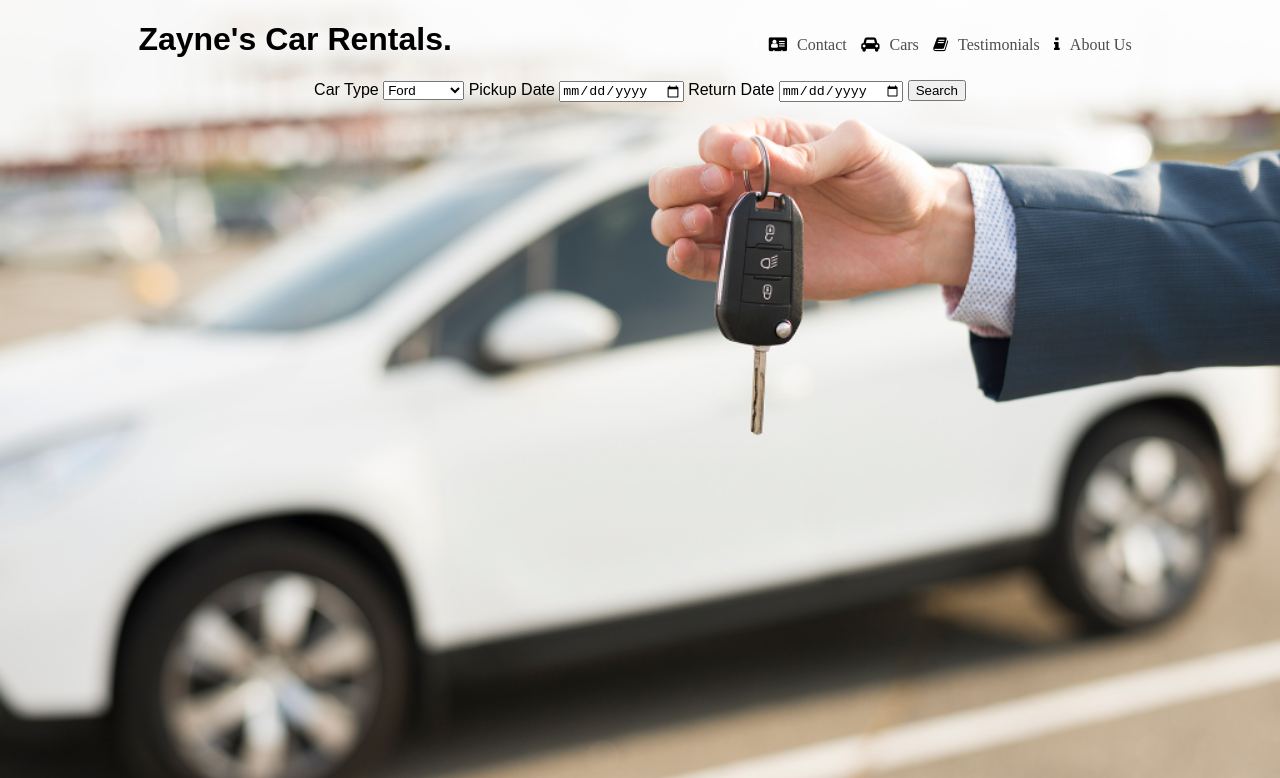
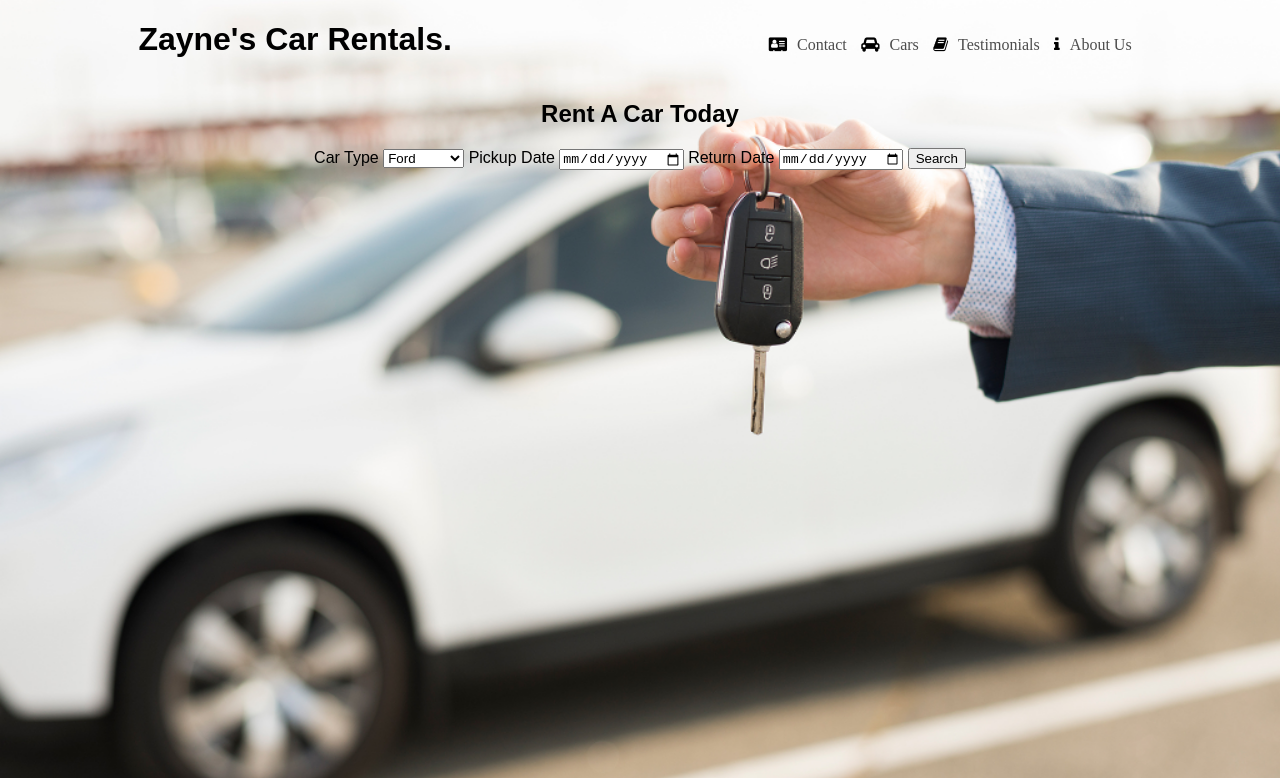
Before and after one commit to SomeTTVKid/CWI-SWDV-116-ZayneBendixen, a plain HTML site: page index.html in a window 1280 px wide. Shown: the top 778 px of the page. Drawn offline with Linux system fonts and the light colour scheme.

Commit message:
centered form and added form title

```diff
--- a/index.html
+++ b/index.html
@@ -26,6 +26,8 @@
             </ul>
         </nav>
 
+        <div class="rental-search">
+            <h2>Rent A Car Today</h2>
             <form action="cars.html">
                 <label for="Car Type">Car Type</label>
                 <select name="Car Type" id="Car Type">
@@ -45,6 +47,7 @@
 
                 <input type="submit" value="Search">
             </form>
+        </div>
 
     </div>
     <main>
--- a/styles.css
+++ b/styles.css
@@ -14,6 +14,13 @@ body{
     background-size: cover;
     background-position: center center;
     height: 100vh;
+    width: 100%;
+}
+
+.rental-search{
+    display: flex;
+    flex-direction: column;
+    align-items: center;
     width: 100%;
 }
 
```
Lines whose indentation alone changed are shown as unchanged.
